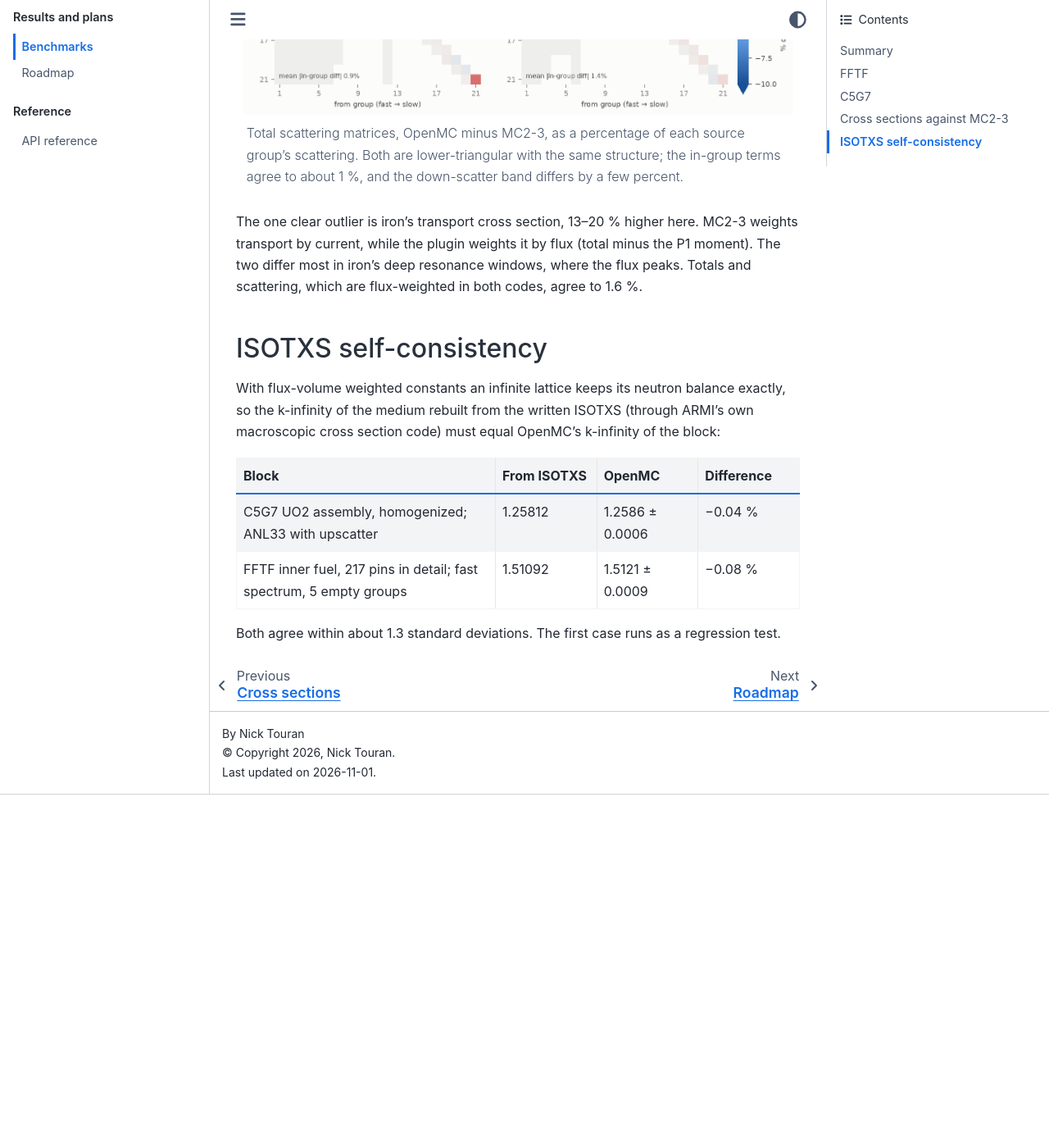
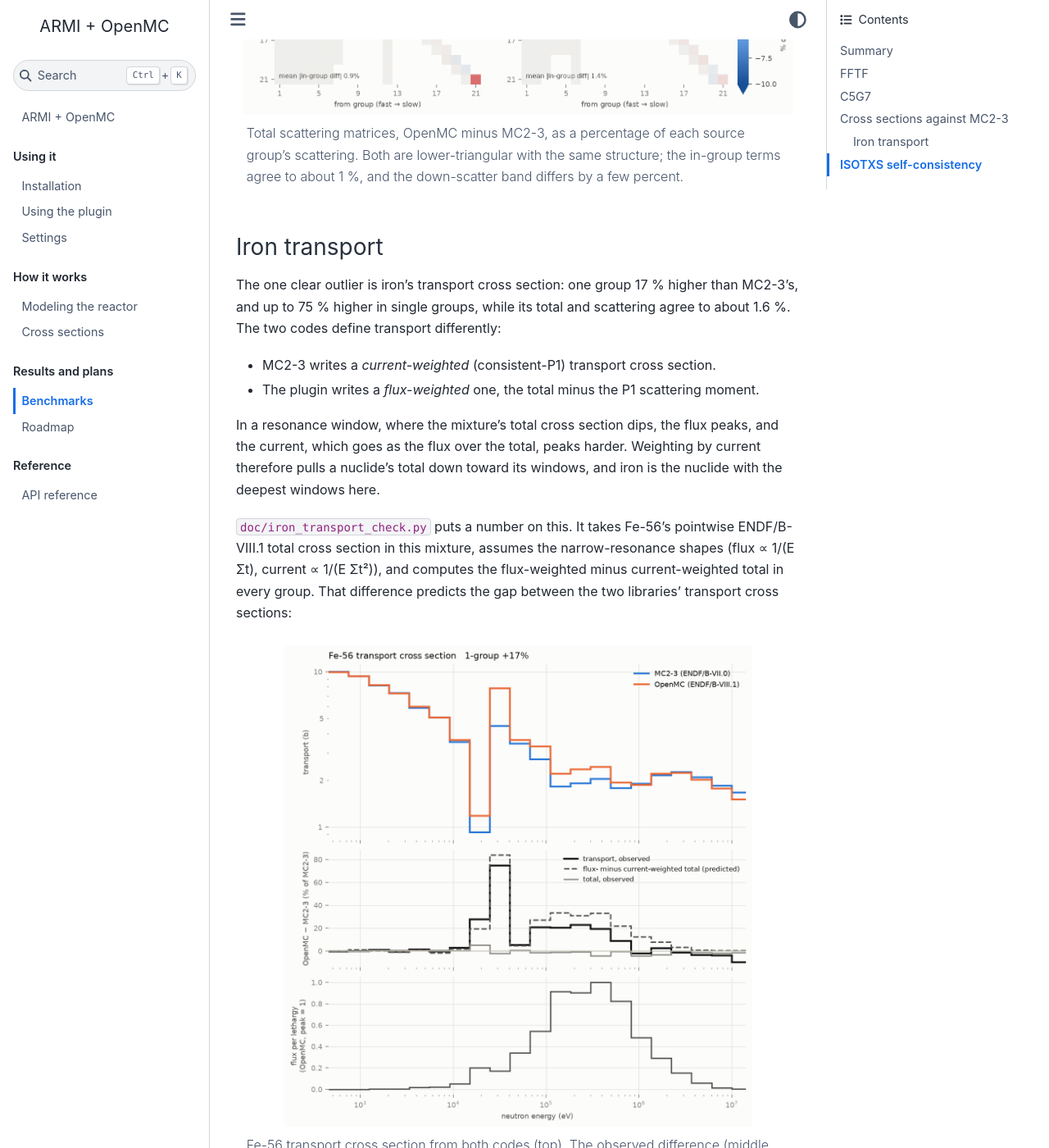
Before and after one commit to partofthething/armi-openmc-plugin, a Sphinx documentation site: the page built from doc/benchmarks.rst, in a window 1280 px wide and 1400 px high, scrolled down 6852 px. Shown: the whole window at 82% size. Built offline with Sphinx 7.4.7 and the Sphinx Book theme 1.1.4, drawn with Linux system fonts in a browser that asks for light colours; before the commit the page ends 7821 px from its top, so only the background shows below that; some of the changed text lies outside the part shown.

Commit message:
Docs: explain the iron transport difference with MC2-3, and say how the plugin was made
Fe-56's transport cross section came out up to 75% above MC2-3's in single groups while its
total agreed to a couple of percent. doc/iron_transport_check.py shows why: from the pointwise
data of the same mixture, the flux-weighted minus current-weighted Fe-56 total (narrow-resonance
flux and current) predicts the gap group by group, from the 24 keV window to the MeV range.
MC2-3 writes current-weighted transport, the plugin flux-weighted. The benchmarks page now has
the figure and table, and the roadmap a current-weighted option, which matters for diffusion
coefficients in fast cores.

The docs home page also notes that the plugin, docs and analyses were made with LLMs.

Co-Authored-By: Claude Opus 5.5 <noreply@anthropic.com>

```diff
--- a/doc/benchmarks.rst
+++ b/doc/benchmarks.rst
@@ -239,10 +239,64 @@ These are not identical calculations:
    scattering. Both are lower-triangular with the same structure; the in-group terms agree to
    about 1 %, and the down-scatter band differs by a few percent.
 
-The one clear outlier is iron's transport cross section, 13–20 % higher here. MC2-3 weights
-transport by current, while the plugin weights it by flux (total minus the P1 moment). The two
-differ most in iron's deep resonance windows, where the flux peaks. Totals and scattering, which
-are flux-weighted in both codes, agree to 1.6 %.
+Iron transport
+~~~~~~~~~~~~~~
+
+The one clear outlier is iron's transport cross section: one group 17 % higher than MC2-3's, and
+up to 75 % higher in single groups, while its total and scattering agree to about 1.6 %. The
+two codes define transport differently:
+
+* MC2-3 writes a *current-weighted* (consistent-P1) transport cross section.
+* The plugin writes a *flux-weighted* one, the total minus the P1 scattering moment.
+
+In a resonance window, where the mixture's total cross section dips, the flux peaks, and the
+current, which goes as the flux over the total, peaks harder. Weighting by current therefore
+pulls a nuclide's total down toward its windows, and iron is the nuclide with the deepest
+windows here.
+
+``doc/iron_transport_check.py`` puts a number on this. It takes Fe-56's pointwise ENDF/B-VIII.1
+total cross section in this mixture, assumes the narrow-resonance shapes (flux ∝ 1/(E Σt),
+current ∝ 1/(E Σt²)), and computes the flux-weighted minus current-weighted total in every group.
+That difference predicts the gap between the two libraries' transport cross sections:
+
+.. figure:: _static/xs-mc2v3-iron-transport.png
+   :width: 85%
+   :alt: Fe-56 transport cross section from OpenMC and MC2-3, with the predicted weighting gap
+
+   Fe-56 transport cross section from both codes (top). The observed difference (middle, solid)
+   follows the difference predicted from the weighting alone (middle, dashed), while the total
+   cross sections agree. The OpenMC flux (bottom) shows where it matters.
+
+.. list-table:: Fe-56 transport, OpenMC − MC2-3 (barns)
+   :header-rows: 1
+   :widths: 40 30 30
+
+   * - Group
+     - Predicted from weighting
+     - Observed
+   * - 24.8–40.9 keV (the 24 keV window)
+     - +3.75
+     - +3.35
+   * - 67–111 keV
+     - +0.74
+     - +0.56
+   * - 111–498 keV (three groups)
+     - +0.59 to +0.68
+     - +0.37 to +0.43
+   * - below 15 keV, above 1.4 MeV
+     - within ±0.1
+     - within ±0.1
+
+The prediction follows the observed difference group by group, slightly high because the
+narrow-resonance shapes overstate the windows. So the gap is a different *definition* of the
+transport cross section, not an error in either library.
+
+It still matters. A diffusion code builds its diffusion coefficients from the transport cross
+section. For iron- and sodium-rich fast cores the current-weighted definition is the better one
+for leakage, so the plugin's flux-weighted transport overstates the diffusion-theory
+cross section in exactly the energy range where fast reactors leak. Monte Carlo core runs are
+unaffected; only ISOTXS used by a diffusion solver is. A current-weighted option is on the
+:doc:`roadmap`.
 
 ISOTXS self-consistency
 -----------------------
--- a/doc/index.rst
+++ b/doc/index.rst
@@ -16,6 +16,12 @@ Cross sections (``xsKernel: OpenMC``)
    For each cross section group, a model of its representative block, alone in an infinite
    lattice or in a colorset with its driver. Tallies are reduced to microscopic multigroup cross
    sections and written as an ISOTXS library any ARMI flux solver can read.
+
+.. note::
+
+   This plugin, its documentation and its benchmark analyses were made with large language models
+   (Anthropic's Claude) under the direction of a human developer. Check any result that matters
+   to you against independent calculations, as you would with any code.
 
 .. figure:: _static/fftf-geometry-xy.png
    :width: 70%
--- /dev/null
+++ b/doc/iron_transport_check.py
@@ -0,0 +1,77 @@
+"""
+Is the Fe-56 transport difference between OpenMC and MC2-3 the flux-vs-current weighting?
+
+MC2-3 writes a current-weighted (consistent-P1) transport cross section; the plugin's is
+flux-weighted (total minus the P1 scattering moment). In an infinite medium with narrow
+resonances the flux goes as 1/(E Sigma_t) and the current as 1/(E Sigma_t^2), so a nuclide with
+deep windows in the mixture's total has a smaller current-weighted than flux-weighted total.
+This computes that difference for Fe-56 from the pointwise ENDF/B-VIII.1 data of the MC2-3
+fixture mixture, prints it next to the observed difference of the two libraries, and saves it
+(``examples/mc2v3-fixture/iron-weighting.json``) for ``make_figures.py`` to draw.
+
+    python doc/iron_transport_check.py
+"""
+
+import json
+import os
+import sys
+
+import numpy as np
+import openmc.data
+
+sys.path.insert(0, os.path.dirname(__file__))
+import make_figures  # noqa: E402
+
+DATA = os.environ.get(
+    "OPENMC_CROSS_SECTIONS", "/mnt/storage/nuclear_data/openmc/endfb-viii.1-hdf5/cross_sections.xml"
+)
+MIXTURE = {  # atoms/b-cm, from ARMI's mc2v3-AA.inp
+    "U235": 1e-3, "U238": 1e-3, "Pu239": 1e-4, "Fe54": 1e-3, "Fe56": 1e-2, "Fe57": 1e-4,
+    "Fe58": 1e-5, "Na23": 1e-3, "Zr90": 1e-3, "Zr91": 1e-4, "Zr92": 1e-4, "Zr94": 1e-4,
+    "Zr96": 1e-5,
+}  # fmt: skip
+
+
+def totals(energy):
+    library = openmc.data.DataLibrary.from_xml(DATA)
+    out = {}
+    for name in MIXTURE:
+        nuc = openmc.data.IncidentNeutron.from_hdf5(library.get_by_material(name)["path"])
+        temp = min(nuc.temperatures, key=lambda t: abs(int(t[:-1]) - 873))
+        xs = nuc[1].xs[temp]
+        out[name] = np.interp(energy, xs.x, xs.y)
+    return out
+
+
+def main():
+    ref, omc, weight, upper, lower = make_figures._mc2v3Libraries()
+    keep = np.flatnonzero(weight >= 1e-5)
+    energy = np.geomspace(lower[keep].min(), upper[keep].max(), 400_000)
+    sigma = totals(energy)
+    macro = sum(MIXTURE[n] * sigma[n] for n in MIXTURE)
+    flux = 1.0 / (energy * macro)  # narrow-resonance flux
+    current = flux / macro  # and current
+    trA = np.ravel(ref["FE56AA"].micros.transport[:, 0])
+    trB = np.ravel(omc["FE56AA"].micros.transport[:, 0])
+    print(
+        f"{'group (keV)':>18s} {'flux-wtd tot':>12s} {'curr-wtd tot':>12s} "
+        f"{'predicted':>9s} {'observed':>9s}  (barns, OpenMC - MC2-3 transport)"
+    )
+    predicted = {}
+    for g in keep:
+        inGroup = (energy >= lower[g]) & (energy < upper[g])
+        e, s = energy[inGroup], sigma["Fe56"][inGroup]
+        byFlux = np.trapezoid(s * flux[inGroup], e) / np.trapezoid(flux[inGroup], e)
+        byCurrent = np.trapezoid(s * current[inGroup], e) / np.trapezoid(current[inGroup], e)
+        predicted[int(g)] = float(byFlux - byCurrent)
+        print(
+            f"{lower[g] / 1e3:8.3g}-{upper[g] / 1e3:8.3g} {byFlux:12.3f} {byCurrent:12.3f} "
+            f"{byFlux - byCurrent:9.3f} {trB[g] - trA[g]:9.3f}"
+        )
+    out = make_figures.ROOT / "examples" / "mc2v3-fixture" / "iron-weighting.json"
+    out.write_text(json.dumps({"predictedTransportGapBarns": predicted}, indent=1))
+    print(f"wrote {out}")
+
+
+if __name__ == "__main__":
+    main()
--- a/doc/make_figures.py
+++ b/doc/make_figures.py
@@ -358,9 +358,84 @@ def mc2v3ScatterMatrices():
     print(f"wrote {out}")
 
 
+def mc2v3IronTransport():
+    """Fe-56 transport: both codes, their difference next to the total's, and the flux."""
+    ref, omc, weight, upper, lower = _mc2v3Libraries()
+    keep = weight >= 1e-5
+    edges = np.append(upper[keep], lower[keep][-1])
+    micA, micB = ref["FE56AA"].micros, omc["FE56AA"].micros
+
+    def first(m):
+        return np.ravel(m[:, 0]) if np.ndim(m) == 2 else np.asarray(m)
+
+    trA, trB = first(micA.transport)[keep], first(micB.transport)[keep]
+    totA, totB = first(micA.total)[keep], first(micB.total)[keep]
+    lethargy = np.log(upper / lower)[keep]
+    perLethargy = weight[keep] / lethargy
+
+    fig, axes = plt.subplots(
+        3, 1, figsize=(7.4, 7.6), dpi=160, sharex=True, gridspec_kw={"height_ratios": [3, 2, 2]}
+    )
+    fig.patch.set_facecolor(SURFACE)
+    top, middle, bottom = axes
+    for (name, color), values in zip(SERIES.items(), (trA, trB), strict=True):
+        top.stairs(values, edges, color=color, lw=2, label=name, baseline=None)
+    top.set_yscale("log")
+    top.yaxis.set_major_formatter(FuncFormatter(lambda v, _: f"{v:g}"))
+    top.yaxis.set_minor_formatter(FuncFormatter(_minorLabel))
+    top.set_ylabel("transport (b)", color=INK_2, fontsize=8)
+    oneA, oneB = float(weight[keep] @ trA), float(weight[keep] @ trB)
+    top.set_title(
+        f"Fe-56 transport cross section   1-group {100 * (oneB - oneA) / oneA:+.0f}%",
+        color=INK,
+        fontsize=10,
+        loc="left",
+    )
+    top.legend(frameon=False, fontsize=8, labelcolor=INK, loc="upper right")
+
+    trDiff = 100.0 * (trB - trA) / trA
+    totDiff = 100.0 * (totB - totA) / totA
+    middle.stairs(trDiff, edges, color=INK, lw=2, baseline=None, label="transport, observed")
+    cache = ROOT / "examples" / "mc2v3-fixture" / "iron-weighting.json"
+    if cache.exists():  # from doc/iron_transport_check.py
+        gap = json.loads(cache.read_text())["predictedTransportGapBarns"]
+        groups = np.flatnonzero(keep)
+        predicted = np.array([gap.get(str(g), np.nan) for g in groups]) / trA * 100.0
+        middle.stairs(
+            predicted,
+            edges,
+            color=INK_2,
+            lw=1.6,
+            ls="--",
+            baseline=None,
+            label="flux- minus current-weighted total (predicted)",
+        )
+    middle.stairs(totDiff, edges, color=MUTED, lw=1.5, baseline=None, label="total, observed")
+    middle.axhline(0.0, color="#c3c2b7", lw=1)
+    middle.set_ylabel("OpenMC − MC2-3 (% of MC2-3)", color=INK_2, fontsize=8)
+    middle.legend(frameon=False, fontsize=7.5, labelcolor=INK, loc="upper right")
+
+    bottom.stairs(perLethargy / perLethargy.max(), edges, color=INK_2, lw=1.5, baseline=None)
+    bottom.set_ylabel("flux per lethargy\n(OpenMC, peak = 1)", color=INK_2, fontsize=8)
+    bottom.set_xlabel("neutron energy (eV)", color=INK_2, fontsize=8)
+    for ax in axes:
+        _style(ax, fig)
+        ax.set_xscale("log")
+        ax.set_xlim(edges[-1], edges[0])
+        ax.grid(True, color=GRID, lw=0.6)
+        ax.set_axisbelow(True)
+        ax.tick_params(which="both", colors=MUTED, labelsize=8)
+    fig.tight_layout()
+    out = STATIC / "xs-mc2v3-iron-transport.png"
+    fig.savefig(out, bbox_inches="tight", facecolor=SURFACE)
+    print(f"wrote {out}")
+    return edges, trDiff, totDiff, perLethargy
+
+
 if __name__ == "__main__":
     STATIC.mkdir(parents=True, exist_ok=True)
     c5g7PinPower()
     fftfAssemblyPower()
     mc2v3CrossSections()
     mc2v3ScatterMatrices()
+    mc2v3IronTransport()
--- a/doc/roadmap.rst
+++ b/doc/roadmap.rst
@@ -53,6 +53,10 @@ Also planned
 ------------
 
 * MPI execution on clusters, next to the threaded and container runners.
+* Current-weighted (consistent-P1) transport cross sections in XS mode, as MC2-3 writes them.
+  The flux-weighted ones the plugin writes now overstate iron's transport cross section by up to
+  tens of percent between 20 keV and 1 MeV (see :doc:`benchmarks`), which matters for diffusion
+  coefficients in fast cores.
 * Higher-order (P1+) scattering and gamma libraries (GAMISO/PMATRX) in XS mode, and better
   hexagonal colorsets.
 * Shapes beyond circles, hexagons and rectangles drawn exactly instead of smeared.
```
Also changed, not shown: doc/_static/xs-mc2v3-iron-transport.png (added), 1 other file.
